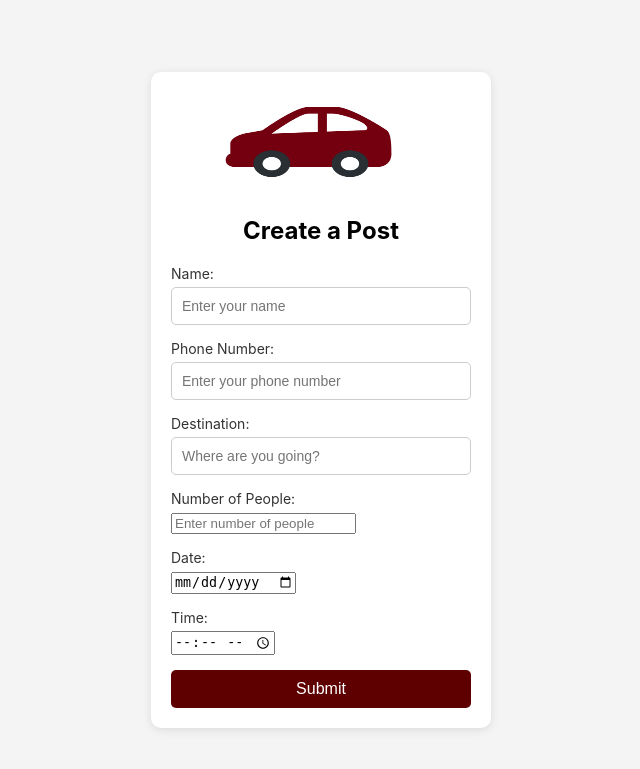
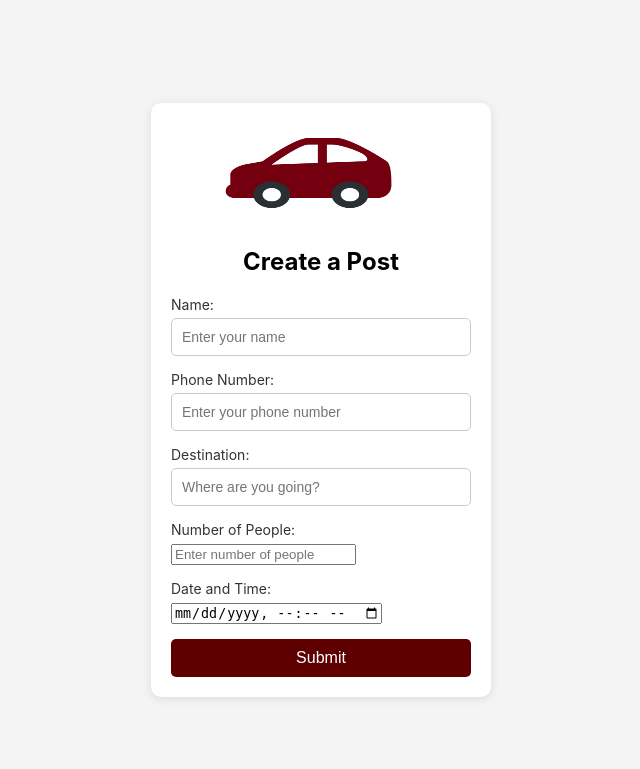
Before and after one commit to BCHansenCL/BC_Ride_Share, a Flask app: page /post in a window 1280 px wide. Shown: the top 769 px of the page, without its empty margins (319-959 px from the left). Run offline with Flask 3, Linux system fonts and the light colour scheme.

Commit message:
akdopakospdk

```diff
--- a/app.py
+++ b/app.py
@@ -11,7 +11,7 @@ cursor.execute('''
     CREATE TABLE IF NOT EXISTS rides (
         id INTEGER PRIMARY KEY AUTOINCREMENT,
         location TEXT,
-        timestamp INTEGER,
+        time datetime,
         seats INTEGER
     )
 ''')
@@ -42,11 +42,11 @@ def post():
 @app.route('/submit')
 def submit():
     print("hello")
-    #name = request.form['name']  # Get name from form
-    #phone = request.form['phone']  # Get phone number
-    #location = request.form['destination']  # Get destination
-    #seats = request.form['num_people']
-    #cursor.execute('INSERT INTO rides(location,timestamp,seats) VALUES(?,?,?)',(location,time,seats))
+    name = request.form['name']  # Get name from form
+    phone = request.form['phone']  # Get phone number
+    location = request.form['destination']  # Get destination
+    seats = request.form['num_people']
+    cursor.execute('INSERT INTO rides(location,timestamp,seats) VALUES(?,?,?)',(location,time,seats))
     return redirect(url_for('index'))
 
 
--- a/templates/post.html
+++ b/templates/post.html
@@ -95,13 +95,8 @@
       </div>
 
       <div class="form-group">
-        <label for="email">Date:</label>
-        <input type="date" id="email" name="email" placeholder="Enter date">
-      </div>
-
-      <div class="form-group">
-        <label for="email">Time:</label>
-        <input type="time" id="email" name="email" placeholder="Enter time">
+        <label for="email">Date and Time:</label>
+        <input type="datetime-local" id="email" name="email" placeholder="Enter date and time">
       </div>
 
       <input href = "/submit" type="submit" value="Submit">
```
Also changed, not shown: eaglerides.db, 1 other file.
